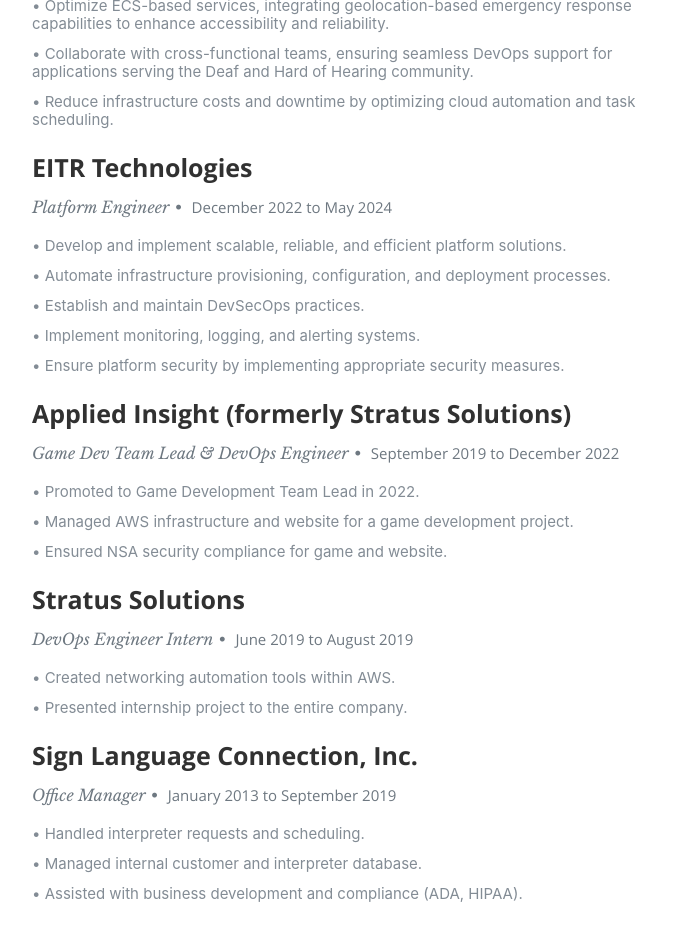
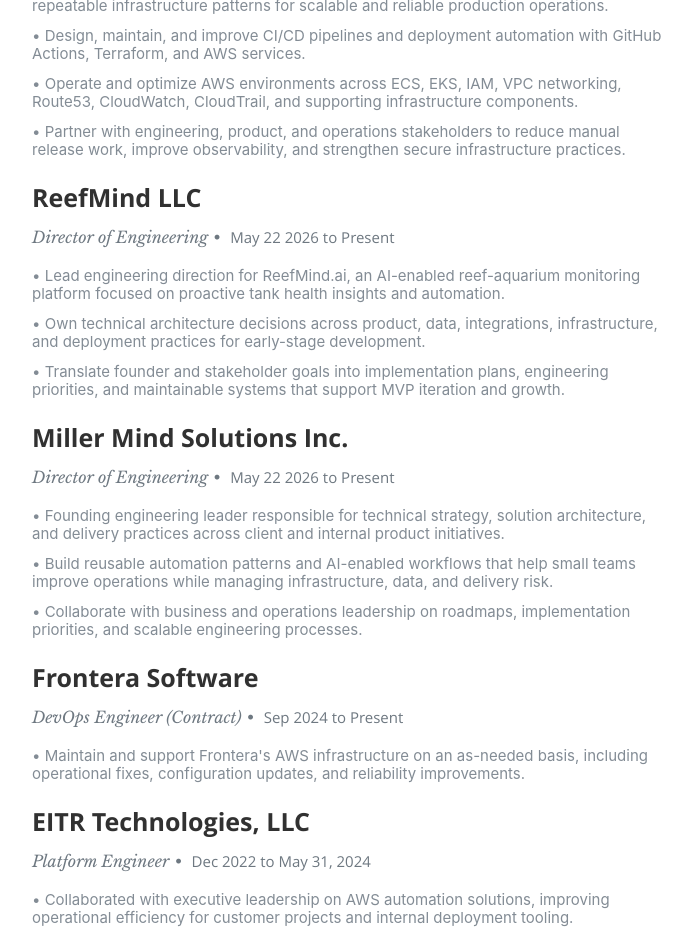
Before and after one commit to M3GH4NN/meghann-dev-app, a React (Create React App) app: page / in a window 1280 px wide. Shown: the part 1860-2797 px from the top of the page, without its empty margins (373-1065 px from the left). Built offline with nearby package versions, Linux system fonts and the light colour scheme.

Commit message:
Update website resume content
Refresh public website copy with current Convo, Frontera, ReefMind, Miller Mind Solutions, and EITR timeline details. Add focused render tests and resolve build-blocking accessibility warnings.

```diff
--- a/public/index.html
+++ b/public/index.html
@@ -20,7 +20,7 @@
       work correctly both with client-side routing and a non-root public URL.
       Learn how to configure a non-root public URL by running `npm run build`.
     -->
-  <title>Meghann Cunningham - Team Lead & DevOps Engineer</title>
+  <title>Meghann Cunningham - DevOps Lead, Platform Engineer, Director of Engineering</title>
   <link rel="stylesheet" href="%PUBLIC_URL%/css/default.css">
   <link rel="stylesheet" href="%PUBLIC_URL%/css/layout.css">
   <link rel="stylesheet" href="%PUBLIC_URL%/css/media-queries.css">
--- a/src/components/Footer.js
+++ b/src/components/Footer.js
@@ -10,8 +10,8 @@ export default class Footer extends Component {
               {resumeData.socialLinks &&
                 resumeData.socialLinks.map((item) => {
                   return (
-                    <li>
-                      <a href={item.url} target="_blank">
+                    <li key={item.name}>
+                      <a href={item.url} target="_blank" rel="noopener noreferrer">
                         <i className={item.className} />
                       </a>
                     </li>
--- a/src/components/Header.js
+++ b/src/components/Header.js
@@ -9,7 +9,7 @@ export default class Header extends Component {
             <a className="mobile-btn" href="#nav-wrap" title="Show navigation">
               Show navigation
             </a>
-            <a className="mobile-btn" href="#" title="Hide navigation">
+            <a className="mobile-btn" href="#home" title="Hide navigation">
               Hide navigation
             </a>
             <ul id="nav" className="nav">
@@ -59,7 +59,7 @@ export default class Header extends Component {
                   resumeData.socialLinks.map((item) => {
                     return (
                       <li key={item.name}>
-                        <a href={item.url} target="_blank">
+                        <a href={item.url} target="_blank" rel="noopener noreferrer">
                           <i className={item.className}></i>
                         </a>
                       </li>
--- a/src/components/resumeData.js
+++ b/src/components/resumeData.js
@@ -1,7 +1,7 @@
 let resumeData = {
   imagebaseurl: "https://ivy555.github.io/",
   name: "Meghann Cunningham",
-  role: "DevOps Engineer | CI/CD, AWS, & Infrastructure Automation | Based in Saint Paul, MN",
+  role: "DevOps Lead | Platform Engineer | Director of Engineering | AWS, Terraform, CI/CD",
   linkedinId: "",
   skypeid: "",
   roleDescription: "",
@@ -18,7 +18,7 @@ let resumeData = {
     },
   ],
   aboutme:
-    "I am currently the DevOps Lead Engineer at Convo, where I manage and maintain CI/CD pipelines, infrastructure, and high-availability systems. I work across multiple teams to ensure that cloud architecture is optimized, scalable, and secure while providing infrastructure guidance for new projects. In my free time, I enjoy working on personal projects, spending time with my partner and our two dogs, and playing video games!",
+    "I’m a DevOps and platform engineering leader focused on secure cloud infrastructure, CI/CD modernization, infrastructure-as-code, and scalable delivery systems. I’m currently DevOps Lead at Convo Communications, where I focus on migrating on-premises platforms and workloads to AWS using Terraform while supporting high-availability accessibility products. I also serve as Director of Engineering for ReefMind LLC and Miller Mind Solutions Inc., and support Frontera Software’s AWS infrastructure on a contract basis.",
   address: "Saint Paul, MN",
   email: "mc@meghann.dev",
   education: [
@@ -39,77 +39,106 @@ let resumeData = {
     {
       CompanyName: "Convo Communications",
       specialization: "DevOps Lead",
-      MonthOfLeaving: "June",
-      YearOfLeaving: "2024 to Current",
+      MonthOfLeaving: "Jun 17",
+      YearOfLeaving: "2024 to Present",
       Achievements: [
-        "Design and maintain scalable CI/CD pipelines using GitHub Actions, streamlining deployments and infrastructure automation.",
-        "Manage cloud infrastructure with Terraform, ensuring high availability, scalability, and security for mission-critical services.",
-        "Optimize ECS-based services, integrating geolocation-based emergency response capabilities to enhance accessibility and reliability.",
-        "Collaborate with cross-functional teams, ensuring seamless DevOps support for applications serving the Deaf and Hard of Hearing community.",
-        "Reduce infrastructure costs and downtime by optimizing cloud automation and task scheduling.",
+        "Lead DevOps and platform engineering for accessibility-focused communication products serving Deaf and hard-of-hearing communities.",
+        "Migrate on-premises platforms and workloads to AWS using Terraform, building repeatable infrastructure patterns for scalable and reliable production operations.",
+        "Design, maintain, and improve CI/CD pipelines and deployment automation with GitHub Actions, Terraform, and AWS services.",
+        "Operate and optimize AWS environments across ECS, EKS, IAM, VPC networking, Route53, CloudWatch, CloudTrail, and supporting infrastructure components.",
+        "Partner with engineering, product, and operations stakeholders to reduce manual release work, improve observability, and strengthen secure infrastructure practices.",
       ],
     },
     {
-      CompanyName: "EITR Technologies",
+      CompanyName: "ReefMind LLC",
+      specialization: "Director of Engineering",
+      MonthOfLeaving: "May 22",
+      YearOfLeaving: "2026 to Present",
+      Achievements: [
+        "Lead engineering direction for ReefMind.ai, an AI-enabled reef-aquarium monitoring platform focused on proactive tank health insights and automation.",
+        "Own technical architecture decisions across product, data, integrations, infrastructure, and deployment practices for early-stage development.",
+        "Translate founder and stakeholder goals into implementation plans, engineering priorities, and maintainable systems that support MVP iteration and growth.",
+      ],
+    },
+    {
+      CompanyName: "Miller Mind Solutions Inc.",
+      specialization: "Director of Engineering",
+      MonthOfLeaving: "May 22",
+      YearOfLeaving: "2026 to Present",
+      Achievements: [
+        "Founding engineering leader responsible for technical strategy, solution architecture, and delivery practices across client and internal product initiatives.",
+        "Build reusable automation patterns and AI-enabled workflows that help small teams improve operations while managing infrastructure, data, and delivery risk.",
+        "Collaborate with business and operations leadership on roadmaps, implementation priorities, and scalable engineering processes.",
+      ],
+    },
+    {
+      CompanyName: "Frontera Software",
+      specialization: "DevOps Engineer (Contract)",
+      MonthOfLeaving: "Sep",
+      YearOfLeaving: "2024 to Present",
+      Achievements: [
+        "Maintain and support Frontera's AWS infrastructure on an as-needed basis, including operational fixes, configuration updates, and reliability improvements.",
+      ],
+    },
+    {
+      CompanyName: "EITR Technologies, LLC",
       specialization: "Platform Engineer",
-      MonthOfLeaving: "December",
-      YearOfLeaving: "2022 to May 2024",
+      MonthOfLeaving: "Dec",
+      YearOfLeaving: "2022 to May 31, 2024",
       Achievements: [
-        "Develop and implement scalable, reliable, and efficient platform solutions.",
-        "Automate infrastructure provisioning, configuration, and deployment processes.",
-        "Establish and maintain DevSecOps practices.",
-        "Implement monitoring, logging, and alerting systems.",
-        "Ensure platform security by implementing appropriate security measures.",
+        "Collaborated with executive leadership on AWS automation solutions, improving operational efficiency for customer projects and internal deployment tooling.",
+        "Optimized GitHub Actions, GitLab CI pipelines, and AWS CloudFormation templates to improve reliability and repeatability of infrastructure deployments.",
+        "Contributed to SaltStack open-source development, supporting tool functionality and community engagement.",
       ],
     },
     {
       CompanyName: "Applied Insight (formerly Stratus Solutions)",
-      specialization: "Game Dev Team Lead & DevOps Engineer",
-      MonthOfLeaving: "September",
-      YearOfLeaving: "2019 to December 2022",
+      specialization: "Team Lead | DevOps Engineer",
+      MonthOfLeaving: "Sep",
+      YearOfLeaving: "2019 to Dec 2022",
       Achievements: [
-        "Promoted to Game Development Team Lead in 2022.",
-        "Managed AWS infrastructure and website for a game development project.",
-        "Ensured NSA security compliance for game and website.",
+        "Developed and managed secure AWS infrastructure for federal government projects with strict security, compliance, and reliability requirements.",
+        "Led automation efforts across AWS environments and GitLab pipelines, improving deployment efficiency and operational consistency.",
+        "Promoted to Game Development Team Lead in 2022, overseeing AWS infrastructure and website development for a compliance-sensitive game project.",
+        "Contributed to game design and development using the Godot engine while guiding front-end, back-end, and deployment improvements.",
       ],
     },
     {
       CompanyName: "Stratus Solutions",
       specialization: "DevOps Engineer Intern",
-      MonthOfLeaving: "June",
-      YearOfLeaving: "2019 to August 2019",
+      MonthOfLeaving: "Jun",
+      YearOfLeaving: "2019 to Aug 2019",
       Achievements: [
-        "Created networking automation tools within AWS.",
-        "Presented internship project to the entire company.",
+        "Implemented AWS networking automation tools for a classified platform in a secure environment.",
+        "Presented the internship project company-wide, communicating technical concepts and automation impact to a broad audience.",
       ],
     },
     {
       CompanyName: "Sign Language Connection, Inc.",
-      specialization: "Office Manager",
-      MonthOfLeaving: "January",
-      YearOfLeaving: "2013 to September 2019",
+      specialization: "Scheduling Coordinator Supervisor",
+      MonthOfLeaving: "Jan",
+      YearOfLeaving: "2013 to Sep 2019",
       Achievements: [
-        "Handled interpreter requests and scheduling.",
-        "Managed internal customer and interpreter database.",
-        "Assisted with business development and compliance (ADA, HIPAA).",
+        "Supervised scheduling operations, interpreter coordination, customer support, and internal database workflows for accessibility-focused services.",
+        "Supported business operations and compliance needs, including ADA and HIPAA-aligned processes.",
       ],
     },
   ],
   skills: [
     {
       skillname:
-        "Languages: React, JavaScript, Node, Python, Express, HTML, CSS, NoSQL, Bash",
+        "Cloud & Infrastructure: AWS, Azure, Terraform, CloudFormation, AWS CDK, ECS, EKS, Docker, IAM, VPC, Route53, CloudWatch, CloudTrail",
     },
     {
       skillname:
-        "AWS: Amplify, API Gateway, CLI, CloudFormation, CloudTrail, CloudWatch, Cognito, DynamoDB, EC2, ECR, ECS, ELB, IAM, Lambda, Pinpoint, Route53, S3, SNS, SQS, Transit Gateway, VPC",
+        "DevOps & Delivery: GitHub Actions, GitLab CI, CI/CD pipeline design, infrastructure automation, DevSecOps, observability, monitoring, alerting",
+    },
+    {
+      skillname: "Languages & Scripting: Python, Bash, JavaScript, TypeScript, Golang, PowerShell",
     },
     {
       skillname:
-        "Tools/Software: CMD, Confluence, GitLab, Jira, Kion/Cloudtamer, PowerShell, Terraform, Terragrunt",
-    },
-    {
-      skillname: "Platforms: AWS, Azure, Docker, GCP, Linux, Windows",
+        "Leadership & Operations: engineering roadmaps, cross-functional delivery, vendor/client collaboration, compliance-minded systems, team enablement",
     },
   ],
   portfolio: [
```
Also changed, not shown: src/resume.txt, 1 other file (tests, documents, lock files or other folders).
